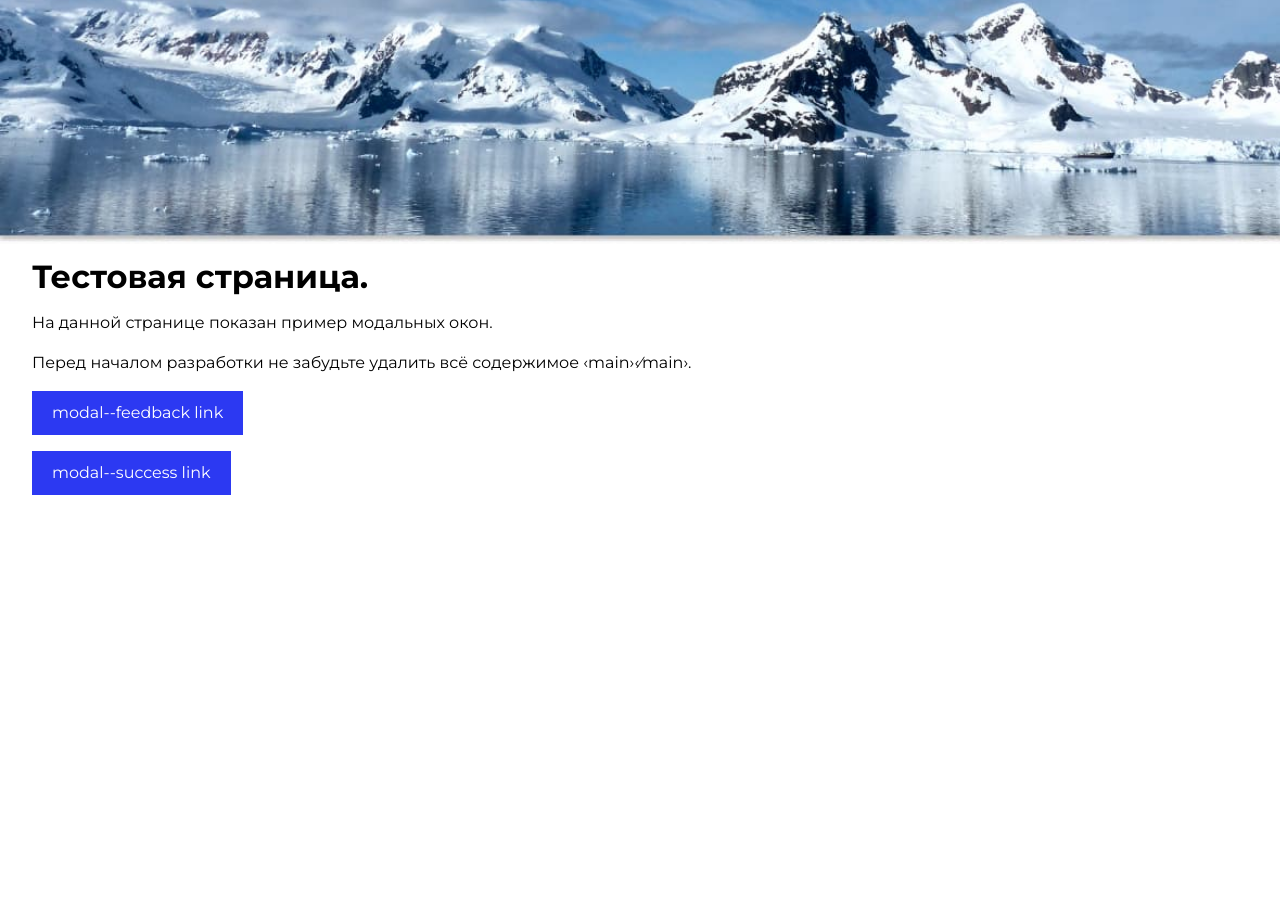
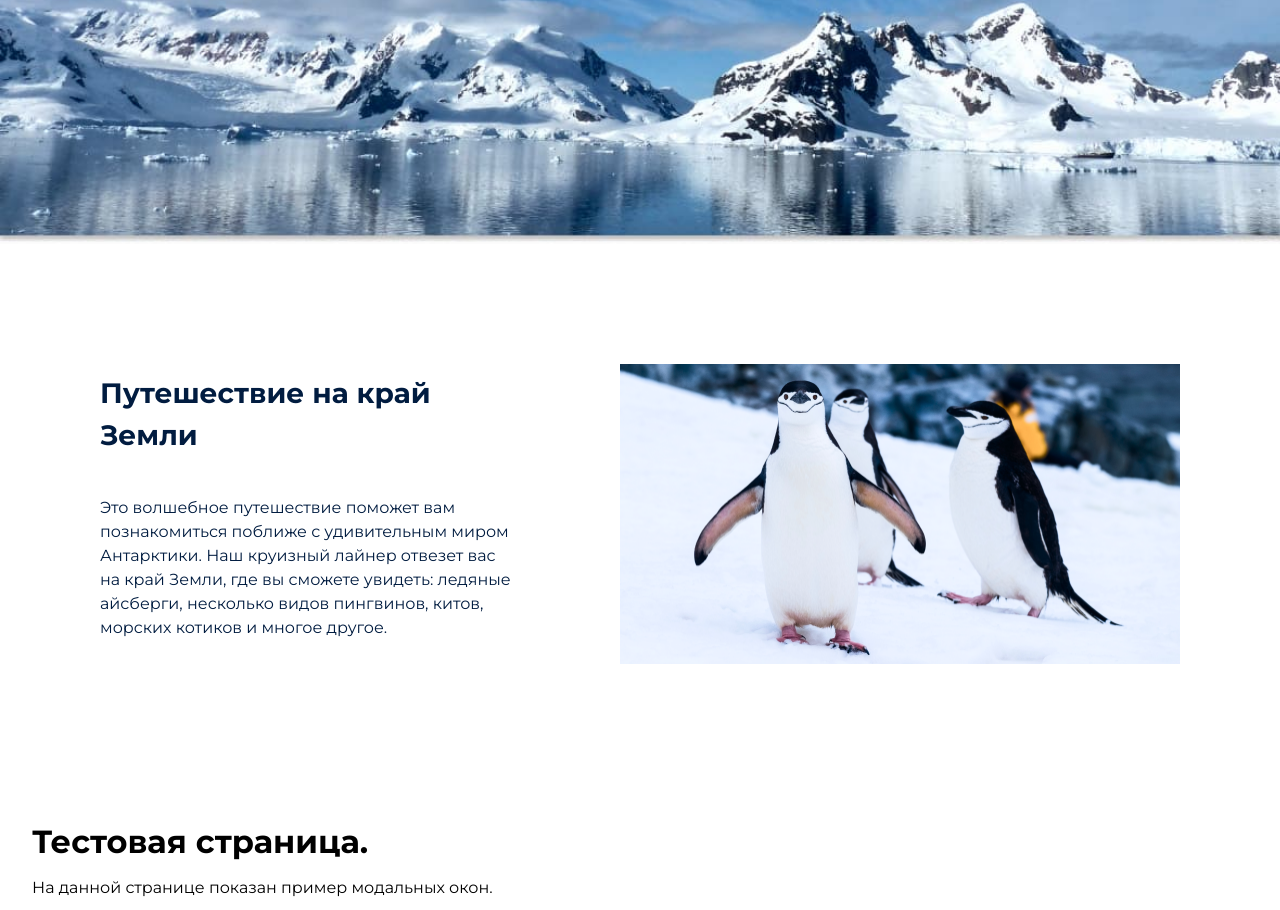
Before and after one commit to IreneA94/cruises-to-antarctica, a website: page source/index.html in a window 1280 px wide. Shown: the part 470-1380 px from the top of the page. Before the commit the page ends 981 px from the top, so only its background shows below. Drawn offline with nearby package versions, Linux system fonts and the light colour scheme; files that its build step writes are made by us from their sources; files whose address does not match are found by name.

Commit message:
finish the main screen

```diff
--- a/source/index.html
+++ b/source/index.html
@@ -63,6 +63,25 @@
         </div>
       </header>
       <main>
+        <section class="description">
+          <div class="description__wrapper">
+            <div class="description__content">
+              <h2 class="description__title">
+                Путешествие<br class="description__hyphenation">
+                на край Земли
+              </h2>
+              <p class="description__text">
+                Это волшебное путешествие поможет вам познакомиться поближе с&nbsp;удивительным миром Антарктики.
+                Наш круизный лайнер отвезет вас на&nbsp;край Земли, где вы&nbsp;сможете увидеть: ледяные айсберги,
+                несколько видов пингвинов, китов, морских котиков и&nbsp;многое другое.
+              </p>
+            </div>
+            <picture class="description__illustration">
+              <source srcset="img/penguins.webp 1x, img/penguins@2x.webp 2x" type="image/webp">
+              <img src="img/penguins.png" srcset="img/penguins@2x.png 2x" width="560" height="300" alt="Пингвины Антарктики.">
+            </picture>
+          </div>
+        </section>
         <section class="intro">
           <div class="container">
             <h1>Тестовая страница.</h1>
--- /dev/null
+++ b/source/sass/blocks/description.scss
@@ -0,0 +1,76 @@
+.description__wrapper {
+  max-width: 1366px;
+  margin: 0 auto;
+  box-sizing: border-box;
+  padding: 65px 15px 85px 16px;
+  display: flex;
+  flex-direction: column;
+  gap: 50px;
+
+  @media (min-width: $vp-768) {
+    padding: 100px 45px;
+    flex-direction: row;
+    gap: 30px;
+  }
+
+  @media (min-width: $vp-1024) {
+    align-items: center;
+    gap: 88px;
+    padding: 120px 100px 145px 100px;
+  }
+}
+
+.description__illustration {
+  img {
+    max-width: 290px;
+    max-height: 155px;
+
+    @media (min-width: $vp-768) {
+      max-width: 100%;
+      max-height: 100%;
+      min-width: 325px;
+      height: 175px;
+    }
+
+    @media (min-width: $vp-1024) {
+      min-width: 400px;
+      height: 215px;
+    }
+
+    @media (min-width: $vp-1280) {
+      min-width: 560px;
+      height: 300px;
+    }
+  }
+}
+
+.description__title {
+  font-size: 24px;
+  line-height: 33px;
+  font-weight: 600;
+  color: $color-tangaroa;
+  margin-top: 0;
+  margin-bottom: 30px;
+
+  @media (min-width: $vp-768) {
+    font-size: 28px;
+    line-height: 36px;
+  }
+
+  @media (min-width: $vp-1024) {
+    line-height: 42px;
+    margin-bottom: 40px;
+  }
+}
+
+.description__hyphenation {
+  @media (min-width: $vp-1024) {
+    display: none;
+  }
+}
+
+.description__text {
+  font-size: 16px;
+  line-height: 24px;
+  color: $color-tangaroa;
+}
--- a/source/sass/blocks/header.scss
+++ b/source/sass/blocks/header.scss
@@ -12,6 +12,11 @@
   @media (min-width: $vp-1024) {
     background-image: url("../img/header-background-desktop.jpg");
   }
+}
+
+.header__wrapper {
+  max-width: 1366px;
+  margin: 0 auto;
 }
 
 .header__navigation {
--- a/source/sass/style.scss
+++ b/source/sass/style.scss
@@ -21,7 +21,8 @@
 // ---------------------------------
 
 @import "blocks/btn";
-@import "blocks/header.scss";
+@import "blocks/description";
+@import "blocks/header";
 @import "blocks/modal";
 @import "blocks/custom-input";
 @import "blocks/custom-toggle";
```
Also changed, not shown: build/css/style.css, build/css/style.min.css, build/img/penguins.png (added), build/img/penguins.webp (added), build/img/penguins@2x.png (added), build/img/penguins@2x.webp (added), build/index.html, source/img/penguins.png (added), source/img/penguins.webp (added), source/img/penguins@2x.png (added), source/img/penguins@2x.webp (added), 1 other file.
